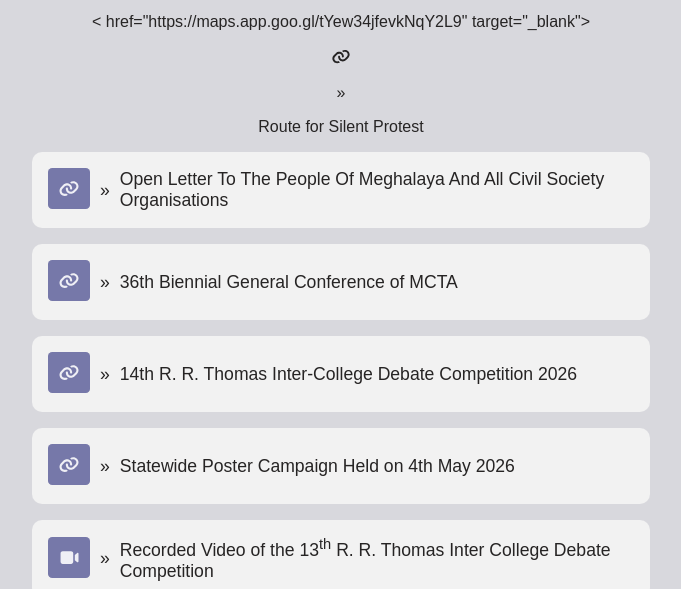
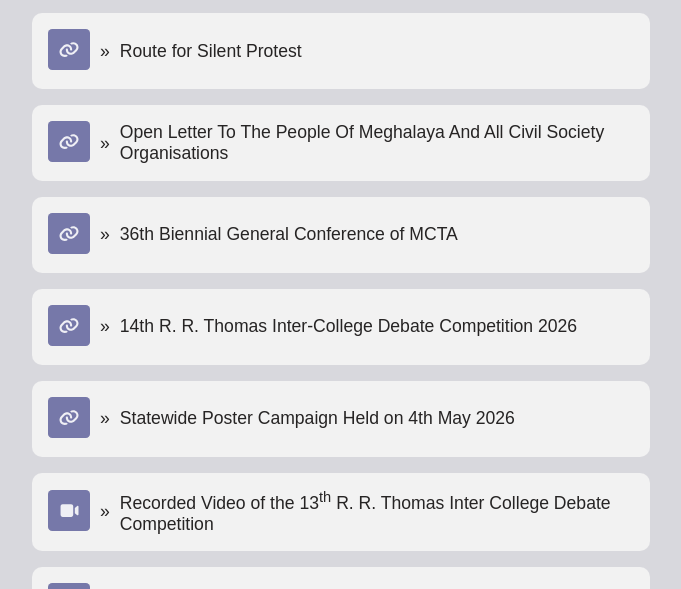
Before and after one commit to mctashillong/mctashillong.github.io, a plain HTML site: page public_html/index.html in a window 1280 px wide. Shown: the part 211-800 px from the top of the page, without its empty margins (299-980 px from the left). Drawn offline with nearby package versions, Linux system fonts and the light colour scheme.

Commit message:
Update index.html

```diff
--- a/public_html/index.html
+++ b/public_html/index.html
@@ -180,7 +180,7 @@
     </header>
     <main>
         <div class="links">
-            < href="https://maps.app.goo.gl/tYew34jfevkNqY2L9" target="_blank"><span><svg class="svg-icons"><use xlink:href="#link"></use></svg></span><span>&raquo;</span><span>Route for Silent Protest</span></a>
+            <a href="https://maps.app.goo.gl/tYew34jfevkNqY2L9" target="_blank"><span><svg class="svg-icons"><use xlink:href="#link"></use></svg></span><span>&raquo;</span><span>Route for Silent Protest</span></a>
             <a href="https://www.mcta.in/2026/11/open-letter-to-people-of-meghalaya-and.html" target="_blank"><span><svg class="svg-icons"><use xlink:href="#link"></use></svg></span><span>&raquo;</span><span>Open Letter To The People Of Meghalaya And All Civil Society Organisations</span></a>
             <a href="https://www.mcta.in/2026/09/36th-biennial-general-conference.html" target="_blank"><span><svg class="svg-icons"><use xlink:href="#link"></use></svg></span><span>&raquo;</span><span>36th Biennial General Conference of MCTA</span></a>
             <a href="https://www.mcta.in/2026/09/14th-r-r-thomas-inter-college-debate.html" target="_blank"><span><svg class="svg-icons"><use xlink:href="#link"></use></svg></span><span>&raquo;</span><span>14th R. R. Thomas Inter-College Debate Competition 2026</span></a>
```
